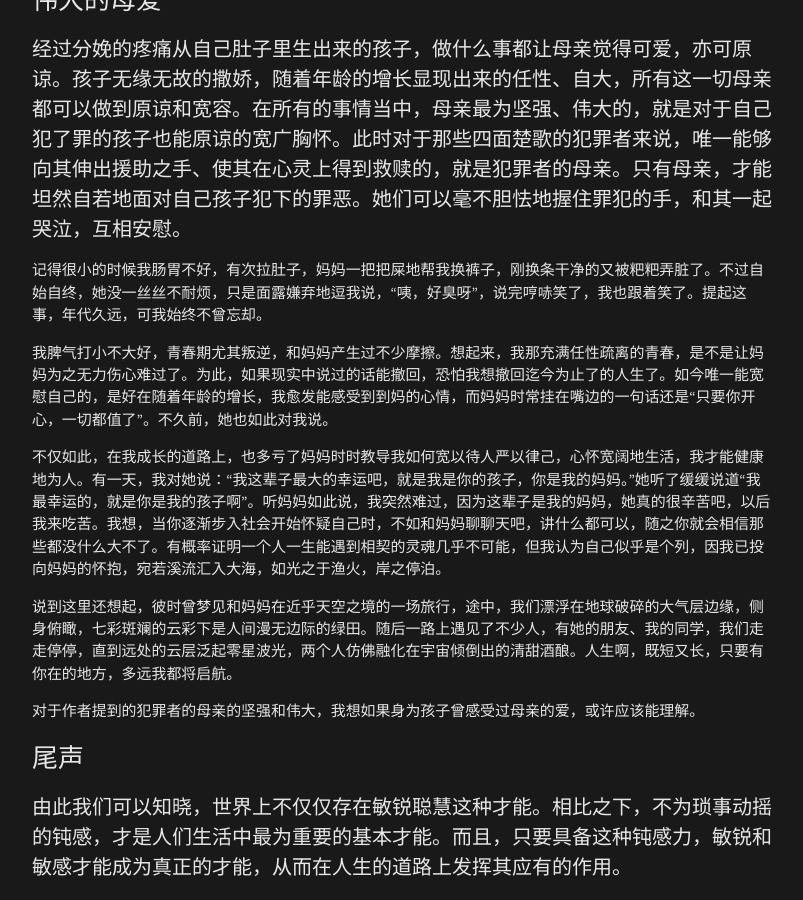
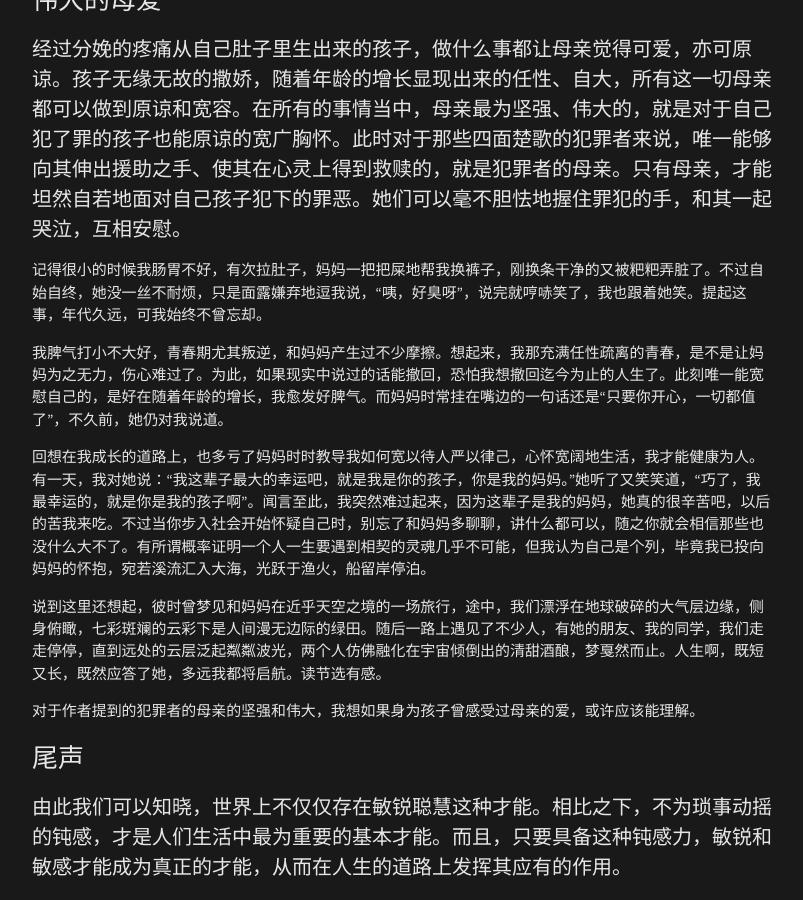
Before and after one commit to omsiel/omsiel.github.io, a Jekyll site: the page built from _posts/2019-05-21-钝感力.md, in a window 1280 px wide and 900 px high, scrolled down 4633 px. Shown: the whole window, without its empty margins (238-1041 px from the left). Built offline with Jekyll 4.4.1, drawn with Linux system fonts in a browser that asks for light colours; nearby versions of some CDN libraries.

Commit message:
修改文章

```diff
--- a/_posts/2019-05-21-钝感力.md
+++ b/_posts/2019-05-21-钝感力.md
@@ -124,13 +124,13 @@ categories: note
 
 #### 经过分娩的疼痛从自己肚子里生出来的孩子，做什么事都让母亲觉得可爱，亦可原谅。孩子无缘无故的撒娇，随着年龄的增长显现出来的任性、自大，所有这一切母亲都可以做到原谅和宽容。在所有的事情当中，母亲最为坚强、伟大的，就是对于自己犯了罪的孩子也能原谅的宽广胸怀。此时对于那些四面楚歌的犯罪者来说，唯一能够向其伸出援助之手、使其在心灵上得到救赎的，就是犯罪者的母亲。只有母亲，才能坦然自若地面对自己孩子犯下的罪恶。她们可以毫不胆怯地握住罪犯的手，和其一起哭泣，互相安慰。
 
-##### 记得很小的时候我肠胃不好，有次拉肚子，妈妈一把把屎地帮我换裤子，刚换条干净的又被粑粑弄脏了。不过自始自终，她没一丝丝不耐烦，只是面露嫌弃地逗我说，“咦，好臭呀”，说完哼哧笑了，我也跟着笑了。提起这事，年代久远，可我始终不曾忘却。
+##### 记得很小的时候我肠胃不好，有次拉肚子，妈妈一把把屎地帮我换裤子，刚换条干净的又被粑粑弄脏了。不过自始自终，她没一丝不耐烦，只是面露嫌弃地逗我说，“咦，好臭呀”，说完就哼哧笑了，我也跟着她笑。提起这事，年代久远，可我始终不曾忘却。
 
-##### 我脾气打小不大好，青春期尤其叛逆，和妈妈产生过不少摩擦。想起来，我那充满任性疏离的青春，是不是让妈妈为之无力伤心难过了。为此，如果现实中说过的话能撤回，恐怕我想撤回迄今为止了的人生了。如今唯一能宽慰自己的，是好在随着年龄的增长，我愈发能感受到到妈的心情，而妈妈时常挂在嘴边的一句话还是“只要你开心，一切都值了”。不久前，她也如此对我说。
+##### 我脾气打小不大好，青春期尤其叛逆，和妈妈产生过不少摩擦。想起来，我那充满任性疏离的青春，是不是让妈妈为之无力，伤心难过了。为此，如果现实中说过的话能撤回，恐怕我想撤回迄今为止的人生了。此刻唯一能宽慰自己的，是好在随着年龄的增长，我愈发好脾气。而妈妈时常挂在嘴边的一句话还是“只要你开心，一切都值了”，不久前，她仍对我说道。
 
-##### 不仅如此，在我成长的道路上，也多亏了妈妈时时教导我如何宽以待人严以律己，心怀宽阔地生活，我才能健康地为人。有一天，我对她说：“我这辈子最大的幸运吧，就是我是你的孩子，你是我的妈妈。”她听了缓缓说道“我最幸运的，就是你是我的孩子啊”。听妈妈如此说，我突然难过，因为这辈子是我的妈妈，她真的很辛苦吧，以后我来吃苦。我想，当你逐渐步入社会开始怀疑自己时，不如和妈妈聊聊天吧，讲什么都可以，随之你就会相信那些都没什么大不了。有概率证明一个人一生能遇到相契的灵魂几乎不可能，但我认为自己似乎是个列，因我已投向妈妈的怀抱，宛若溪流汇入大海，如光之于渔火，岸之停泊。
+##### 回想在我成长的道路上，也多亏了妈妈时时教导我如何宽以待人严以律己，心怀宽阔地生活，我才能健康为人。有一天，我对她说：“我这辈子最大的幸运吧，就是我是你的孩子，你是我的妈妈。”她听了又笑笑道，“巧了，我最幸运的，就是你是我的孩子啊”。闻言至此，我突然难过起来，因为这辈子是我的妈妈，她真的很辛苦吧，以后的苦我来吃。不过当你步入社会开始怀疑自己时，别忘了和妈妈多聊聊，讲什么都可以，随之你就会相信那些也没什么大不了。有所谓概率证明一个人一生要遇到相契的灵魂几乎不可能，但我认为自己是个列，毕竟我已投向妈妈的怀抱，宛若溪流汇入大海，光跃于渔火，船留岸停泊。
 
-##### 说到这里还想起，彼时曾梦见和妈妈在近乎天空之境的一场旅行，途中，我们漂浮在地球破碎的大气层边缘，侧身俯瞰，七彩斑斓的云彩下是人间漫无边际的绿田。随后一路上遇见了不少人，有她的朋友、我的同学，我们走走停停，直到远处的云层泛起零星波光，两个人仿佛融化在宇宙倾倒出的清甜酒酿。人生啊，既短又长，只要有你在的地方，多远我都将启航。
+##### 说到这里还想起，彼时曾梦见和妈妈在近乎天空之境的一场旅行，途中，我们漂浮在地球破碎的大气层边缘，侧身俯瞰，七彩斑斓的云彩下是人间漫无边际的绿田。随后一路上遇见了不少人，有她的朋友、我的同学，我们走走停停，直到远处的云层泛起粼粼波光，两个人仿佛融化在宇宙倾倒出的清甜酒酿，梦戛然而止。人生啊，既短又长，既然应答了她，多远我都将启航。读节选有感。
 
 ##### 对于作者提到的犯罪者的母亲的坚强和伟大，我想如果身为孩子曾感受过母亲的爱，或许应该能理解。
 
```
